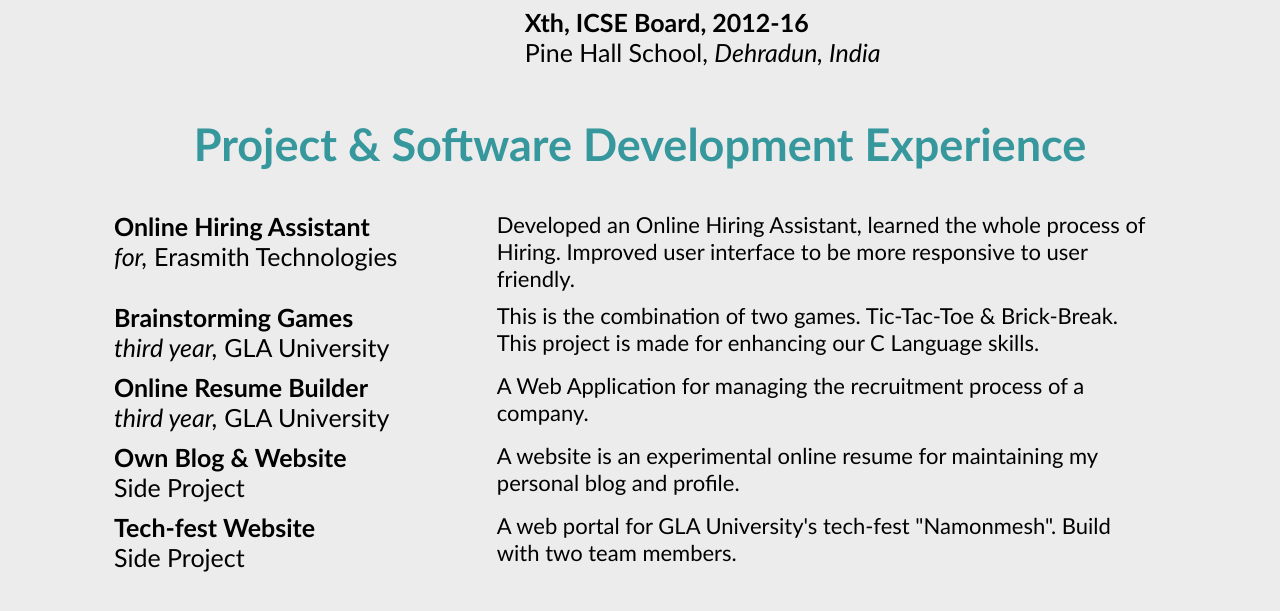
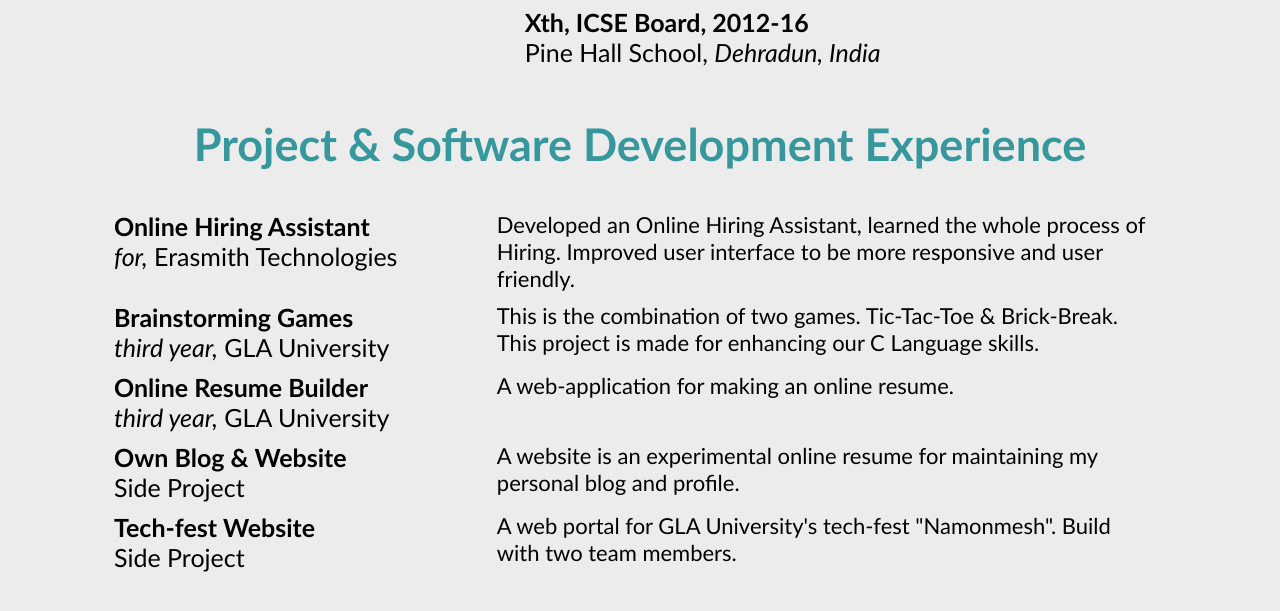
Before and after one commit to abheist/ResumeTemplates, a plain HTML site: page index.html in a window 1280 px wide. Shown: the part 593-1204 px from the top of the page. Drawn offline with Linux system fonts and the light colour scheme.

Commit message:
finally all completed , do some changes in PDF file and the description of the projects has been changes...

```diff
--- a/index.html
+++ b/index.html
@@ -55,7 +55,7 @@
                         <p><i>for,</i> Erasmith Technologies</p>
                     </div>
                     <div id="projectDataRight">
-                        Developed an Online Hiring Assistant, learned the whole process of Hiring. Improved user interface to be more responsive to user friendly.
+                        Developed an Online Hiring Assistant, learned the whole process of Hiring. Improved user interface to be more responsive and user friendly.
                     </div>
                 </div>
                 <div id="project1">
@@ -73,7 +73,7 @@
                         <p><i>third year,</i> GLA University</p>
                     </div>
                     <div id="projectDataRight">
-                        A Web Application for managing the recruitment process of a company.
+                        A web-application for making an online resume.
                     </div>
                 </div>
                 <div id="project1">
```
Also changed, not shown: 1 other file.
